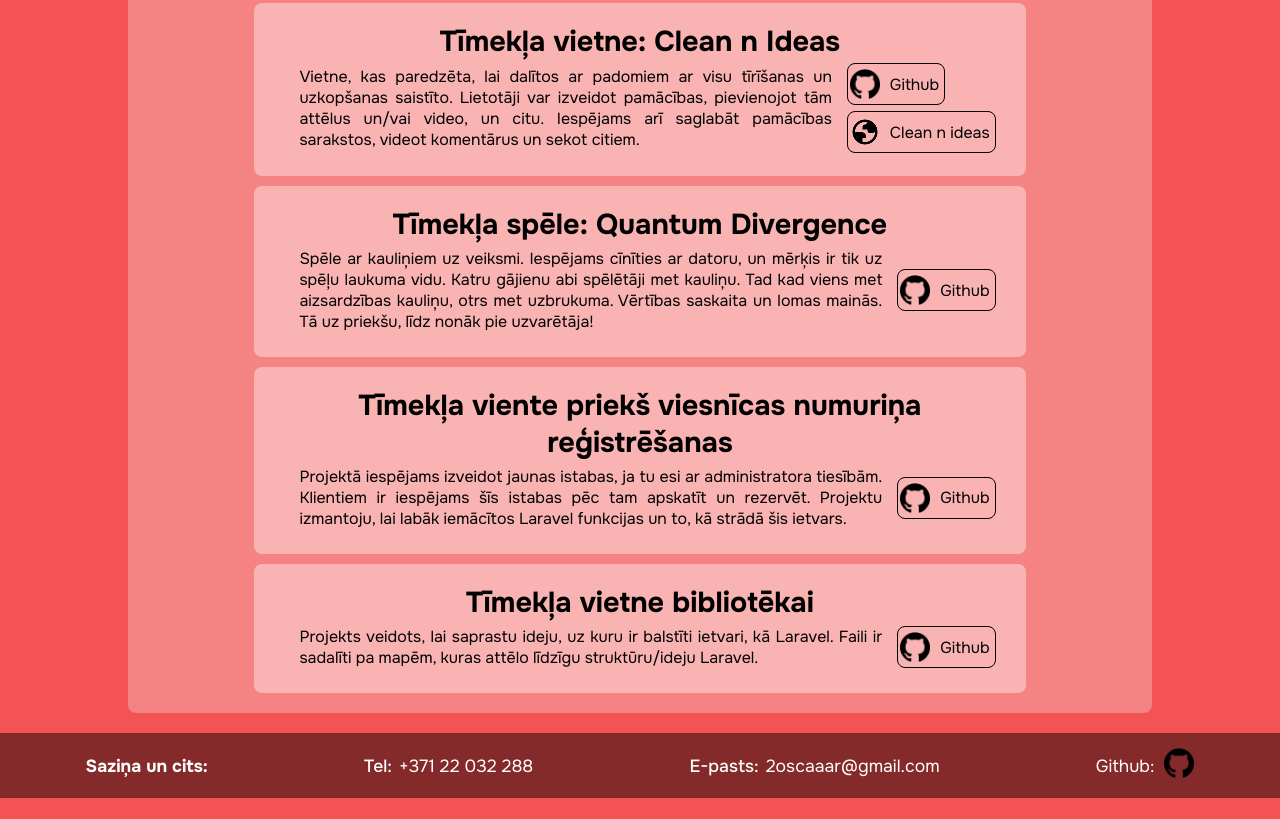
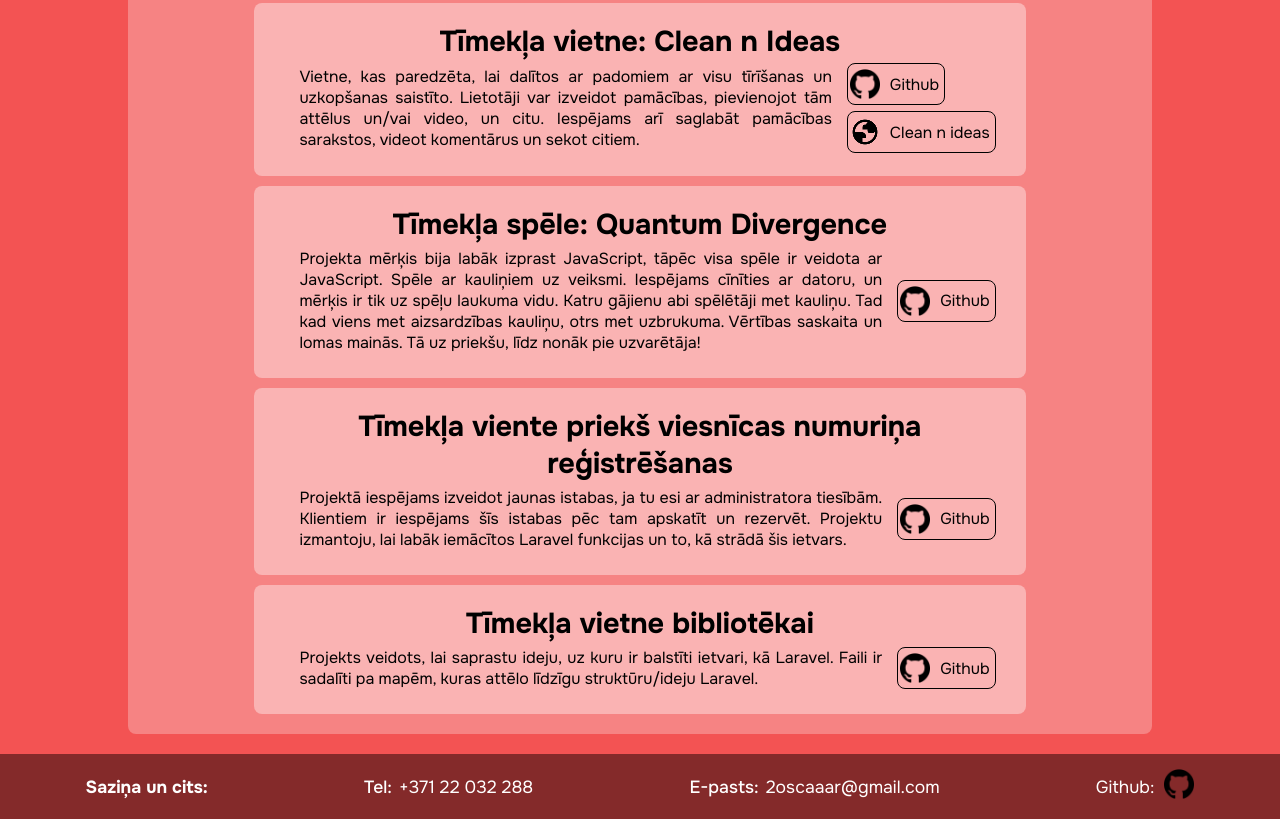
Before and after one commit to OskarsEngelss/portfolio-project, a plain HTML site: page index.html in a window 1280 px wide. Shown: the part 1409-2228 px from the top of the page. Before the commit the page ends 2207 px from the top, so only its background shows below. Drawn offline with Linux system fonts and the light colour scheme.

Commit message:
slight change to quantum-divergence description

```diff
--- a/index.html
+++ b/index.html
@@ -101,7 +101,7 @@
                 <div class="project-card">
                     <h3>Tīmekļa spēle: Quantum Divergence</h3>
                     <div>
-                        <p>Spēle ar kauliņiem uz veiksmi. Iespējams cīnīties ar datoru, un mērķis ir tik uz spēļu laukuma vidu. Katru gājienu abi spēlētāji met kauliņu. Tad kad viens met aizsardzības kauliņu, otrs met uzbrukuma. Vērtības saskaita un lomas mainās. Tā uz priekšu, līdz nonāk pie uzvarētāja!</p>
+                        <p>Projekta mērķis bija labāk izprast JavaScript, tāpēc visa spēle ir veidota ar JavaScript. Spēle ar kauliņiem uz veiksmi. Iespējams cīnīties ar datoru, un mērķis ir tik uz spēļu laukuma vidu. Katru gājienu abi spēlētāji met kauliņu. Tad kad viens met aizsardzības kauliņu, otrs met uzbrukuma. Vērtības saskaita un lomas mainās. Tā uz priekšu, līdz nonāk pie uzvarētāja!</p>
                     </div>
                     <div>
                         <a href="https://github.com/OskarsEngelss/Quantum-Divergence" target="_blank">
```
